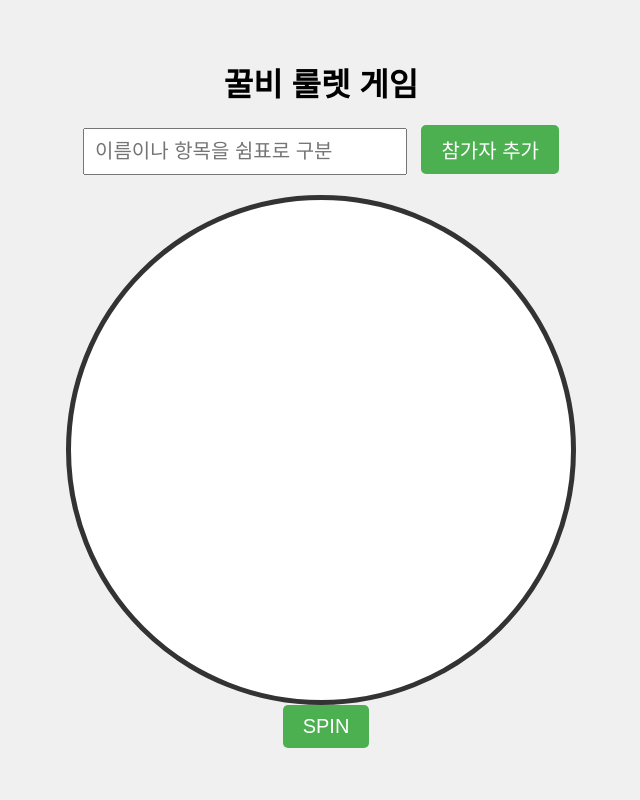
After one commit to mineseok1041/SangilGulbi, a Flask app: page /roulette in a window 1280 px wide. The commit adds this page. Shown: the whole page, without its empty margins (319-959 px from the left). Run offline with Flask 3, Linux system fonts and the light colour scheme.

Commit message:
게임 추가

```diff
--- a/app.py
+++ b/app.py
@@ -96,5 +96,13 @@ def awards():
 def rhythm():
     return render_template('rhythm.html')
 
+@app.route('/roulette')
+def roulette():
+    return render_template('roulette.html')
+
+@app.route('/sadari')
+def sadari():
+    return render_template('sadari.html')
+
 if __name__ == '__main__':
     app.run()
--- /dev/null
+++ b/static/css/roulette.css
@@ -0,0 +1,55 @@
+/* 2025-02-23 오후 11시 */
+/* 전체 페이지 중앙 정렬 */
+body {
+    display: flex;
+    flex-direction: column;
+    align-items: center;
+    justify-content: center;
+    height: 100vh;
+    margin: 0;
+    background-color: #f0f0f0;
+    font-family: Arial, sans-serif;
+}
+
+/* 제목 스타일 */
+h2 {
+    font-size: 32px; /* 제목 폰트 크기 */
+    margin-bottom: 20px;
+}
+
+/* 입력 섹션 스타일 */
+#inputSection {
+    margin-bottom: 20px;
+    text-align: center;
+}
+
+#participantInput {
+    width: 300px;
+    padding: 10px;
+    font-size: 20px; /* 입력 폰트 크기 */
+}
+
+#addParticipantsButton, #spinButton {
+    padding: 10px 20px;
+    font-size: 20px; /* 버튼 폰트 크기 */
+    margin-left: 10px;
+    cursor: pointer;
+    border: none;
+    border-radius: 5px;
+    background-color: #4CAF50;
+    color: white;
+}
+
+/* 캔버스 스타일 */
+#wheelCanvas {
+    border: 5px solid #333;
+    border-radius: 50%;
+    background-color: white;
+}
+
+/* 결과 표시 섹션 스타일 */
+#resultDisplay {
+    margin-top: 20px;
+    font-size: 28px; /* 결과 표시 폰트 크기 */
+    font-weight: bold;
+}
--- /dev/null
+++ b/static/js/roulette.js
@@ -0,0 +1,126 @@
+// 2025-02-23 오후 11시
+// 참가자 목록을 저장할 배열
+let participants = [];
+
+// 캔버스와 텍스트 가져오기(텍스트는 중간에 배치)
+const canvas = document.getElementById('wheelCanvas');
+const ctx = canvas.getContext('2d');
+const centerX = canvas.width / 2; // 캔버스 중심 X
+const centerY = canvas.height / 2; // 캔버스 중심 Y
+const outerRadius = Math.min(centerX, centerY) - 10; // 돌림판 반지름 계산
+
+// 룰렛 기본 설정
+let startAngle = 0; // 시작 각도
+let spinTimeout = null; // 회전 타이머
+let spinAngleStart = 0; // 회전 시작 각도
+let spinTime = 0; // 회전 시간
+let spinTimeTotal = 0; // 총 회전 시간
+
+// 색상 배열
+const colors = [
+    "#FF5733", "#33FF57", "#3357FF",
+    "#FF33A1", "#A133FF", "#33FFF3",
+    "#FF8F33", "#8FFF33", "#FF3333",
+    "#33FF8F", "#8F33FF", "#33A1FF"
+];
+
+// 참가자 추가 함수
+function addParticipants() {
+    const input = document.getElementById('participantInput').value; // 입력값 가져오기
+    if (input.trim() === "") {
+        alert("참가자나 항목을 입력해주세요."); // 경고 메세지
+        return;
+    }
+    // 쉼표로 배열 구분하고 저장(입력값)
+    participants = input.split(',').map(item => item.trim()).filter(item => item !== "");
+    drawWheel(); // 돌림판 그리기 호출
+}
+
+// 돌림판 그리기 함수
+function drawWheel() {
+    if (participants.length === 0) return; // 참가자 없으면 종료
+    const arc = Math.PI * 2 / participants.length; // 각도 계산 (인원에 따른 배분)
+
+    // 캔버스 초기화
+    ctx.clearRect(0, 0, canvas.width, canvas.height);
+
+    // 각 섹션 그리기
+    for(let i = 0; i < participants.length; i++) {
+        const angle = startAngle + i * arc; // 각도 계산
+        ctx.fillStyle = colors[i % colors.length]; // 색상 설정
+        ctx.beginPath(); // 경로 시작
+        ctx.moveTo(centerX, centerY); // 중심 이동
+        ctx.arc(centerX, centerY, outerRadius, angle, angle + arc, false); // 그리기(섹션)
+        ctx.lineTo(centerX, centerY); // 중심에 선 연결
+        ctx.fill(); // 채우기
+
+        // 텍스트 그리기 (중간에 위치)
+        ctx.save(); // 상태 저장
+        ctx.translate(centerX, centerY); // 중심 이동 (입력값)
+        ctx.rotate(angle + arc / 2); // 텍스트 각도 조정
+        ctx.textAlign = "center"; // 가운데 정렬
+        ctx.fillStyle = "#ffffff"; // 색상(검정)
+        ctx.font = "20px Arial"; // 폰트(★좀 더 크게해도 나쁘진 않을듯★)
+        ctx.fillText(participants[i], outerRadius / 2, 10); // 텍스트 위치 조정
+        ctx.restore(); // 상태 복원
+    }
+
+    // 포인터 그리기(화살표)
+    ctx.fillStyle = "#000000"; // 포인터 색상
+    ctx.beginPath(); // 경로 시작
+    ctx.moveTo(centerX - 10, centerY - (outerRadius + 20)); // 포인터 시작점
+    ctx.lineTo(centerX + 10, centerY - (outerRadius + 20)); // 포인터 끝 점
+    ctx.lineTo(centerX, centerY - (outerRadius - 10)); // 두번째 포인터 끝 점
+    ctx.closePath(); // 경로
+    ctx.fill(); // 포인터 채우기
+}
+
+// 스핀 시작 함수
+function spinWheel() {
+    if (participants.length === 0) {
+        alert("참가자를 추가해주세요."); // 경고 메세지
+        return;
+    }
+    spinAngleStart = Math.random() * 10 + 10; // 랜덤한 회전 시작 각도
+    spinTime = 0; // 회전 시간 초기화
+    spinTimeTotal = 7000; // 7초로 변경(1000당 1초)
+    rotateWheel(); // 회전 시작
+}
+
+// 회전 애니메이션 함수
+function rotateWheel() {
+    spinTime += 30; // 회전 시간 증가
+    if(spinTime >= spinTimeTotal){ // 끝나면
+        stopRotateWheel(); // 회전 멈추기
+        return;
+    }
+    const spinAngle = spinAngleStart - easeOut(spinTime, 0, spinAngleStart, spinTimeTotal); // 현재 회전 각도 계산
+    startAngle += (spinAngle * Math.PI / 180); // 시작 각도 업데이트
+    drawWheel(); // 돌림판 다시 그리기
+    spinTimeout = setTimeout(rotateWheel, 30); // 프레임 설정
+}
+
+// 회전 멈춤 함수
+function stopRotateWheel() {
+    clearTimeout(spinTimeout); // 타이머 중지 (돌아가기)
+    const degrees = startAngle * 180 / Math.PI + 90; // 도 단위로 변환(각도)
+    const arcd = 360 / participants.length; // 각도 계산
+    const index = Math.floor((360 - (degrees % 360)) / arcd); // 선택된 인덱스 계산(플레이어)
+    showResult(participants[index]); // 결과 표시
+}
+
+// 이징 함수
+function easeOut(t, b, c, d) {
+    t /= d; // 시간 비율 계산
+    t--;
+    return c * (t*t*t + 1) + b;  // 이징 효과 적용
+}
+
+// 결과 표시 함수
+function showResult(selected) {
+    document.getElementById('resultDisplay').innerText = `선택된 항목: ${selected}`; // 결과 텍스트 업데이트
+}
+
+// 이벤트 리스너 추가
+document.getElementById('addParticipantsButton').addEventListener('click', addParticipants); // 참가자 추가 버튼 클릭 시
+document.getElementById('spinButton').addEventListener('click', spinWheel); // 돌리기 버튼 클릭 시
--- a/templates/mypage.html
+++ b/templates/mypage.html
@@ -29,10 +29,10 @@
         <div class="sub_menu">
             <button class="cal1" href="#">공지사항</button>
             <button class="cal2" href="#">캘린더보기</button>
-            <button class="game1" href="#">사다리타기</button>
-            <button class="game2" href="#">룰렛돌리기</button> {% if session['id'] %}
+            <button class="game1" onClick="location.href='/sadari'">사다리타기</button>
+            <button class="game2" onClick="location.href='/roulette'">룰렛돌리기</button> {% if session['id'] %}
             <button class="login1" onClick="location.href='/users/logout.do'">로그아웃</button> {% else %}
-            <button class="login1" href="/signup">회원가입</button> {% endif %}
+            <button class="login1" onClick="location.href='/signup'">회원가입</button> {% endif %}
             </button>
         </div>
     </header>
--- /dev/null
+++ b/templates/roulette.html
@@ -0,0 +1,28 @@
+<!-- 2025-02-23 오후 11시 -->
+<!DOCTYPE html>
+<html>
+
+<head>
+    <meta charset="UTF-8">
+    <title>꿀비 룰렛 게임</title>
+    <link rel="stylesheet" type="text/css" href="{{ url_for('static', filename='css/roulette.css') }}">
+    <!-- 룰렛 css(디자인) -->
+</head>
+
+<body>
+    <h2>꿀비 룰렛 게임</h2>
+    <div id="inputSection">
+        <input type="text" id="participantInput" placeholder="이름이나 항목을 쉼표로 구분">
+        <button id="addParticipantsButton">참가자 추가</button>
+    </div>
+    <!-- 돌림판 -->
+    <canvas id="wheelCanvas" width="500" height="500"></canvas>
+    <!-- 돌리기 버튼 -->
+    <button id="spinButton">SPIN</button>
+    <!-- 결과 표시 -->
+    <div id="resultDisplay"></div>
+    <script src="{{ url_for('static', filename='js/roulette.js') }}"></script>
+    <!-- 룰렛 js(기능) -->
+</body>
+
+</html>
```
Also changed, not shown: static/css/sadari.css (added, +100 -0 lines), static/js/sadari.js (added, +124 -0 lines), templates/index.html (+5 -5 lines), templates/sadari.html (added, +29 -0 lines), 1 other file.
